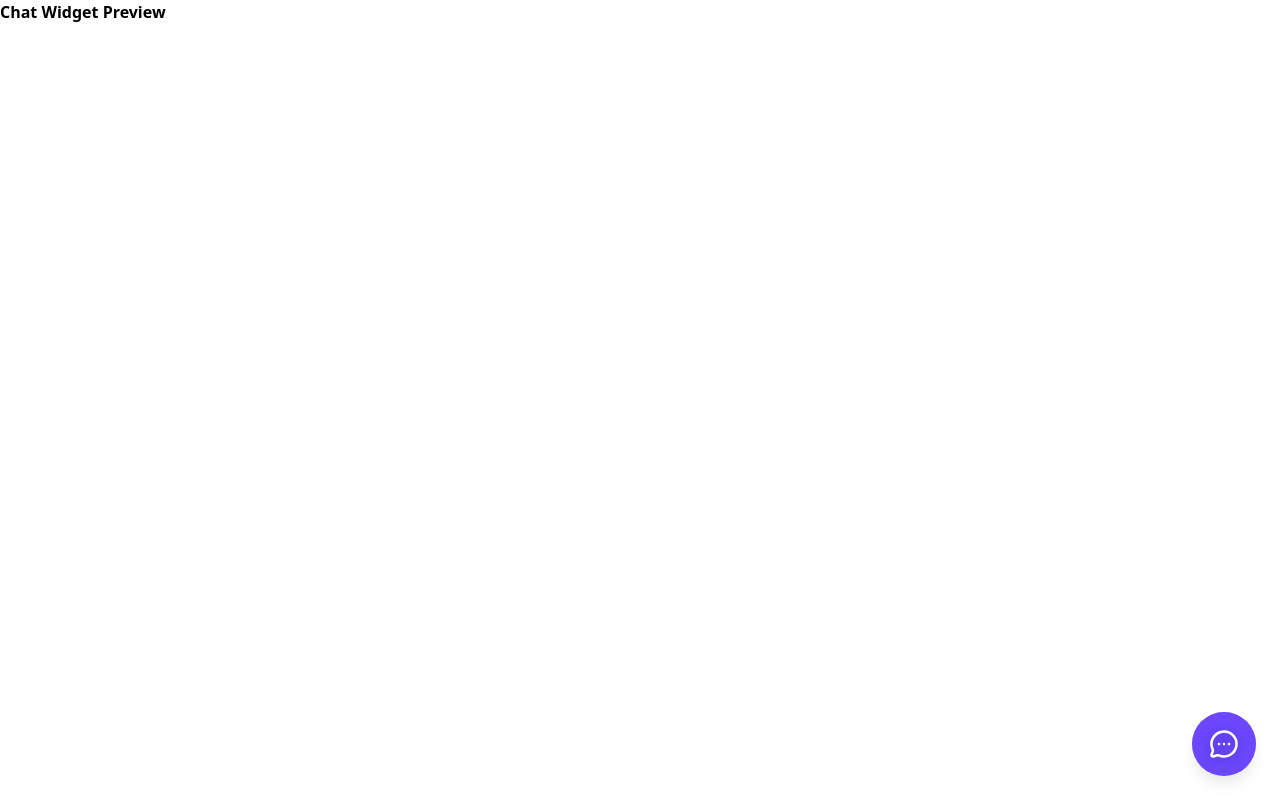
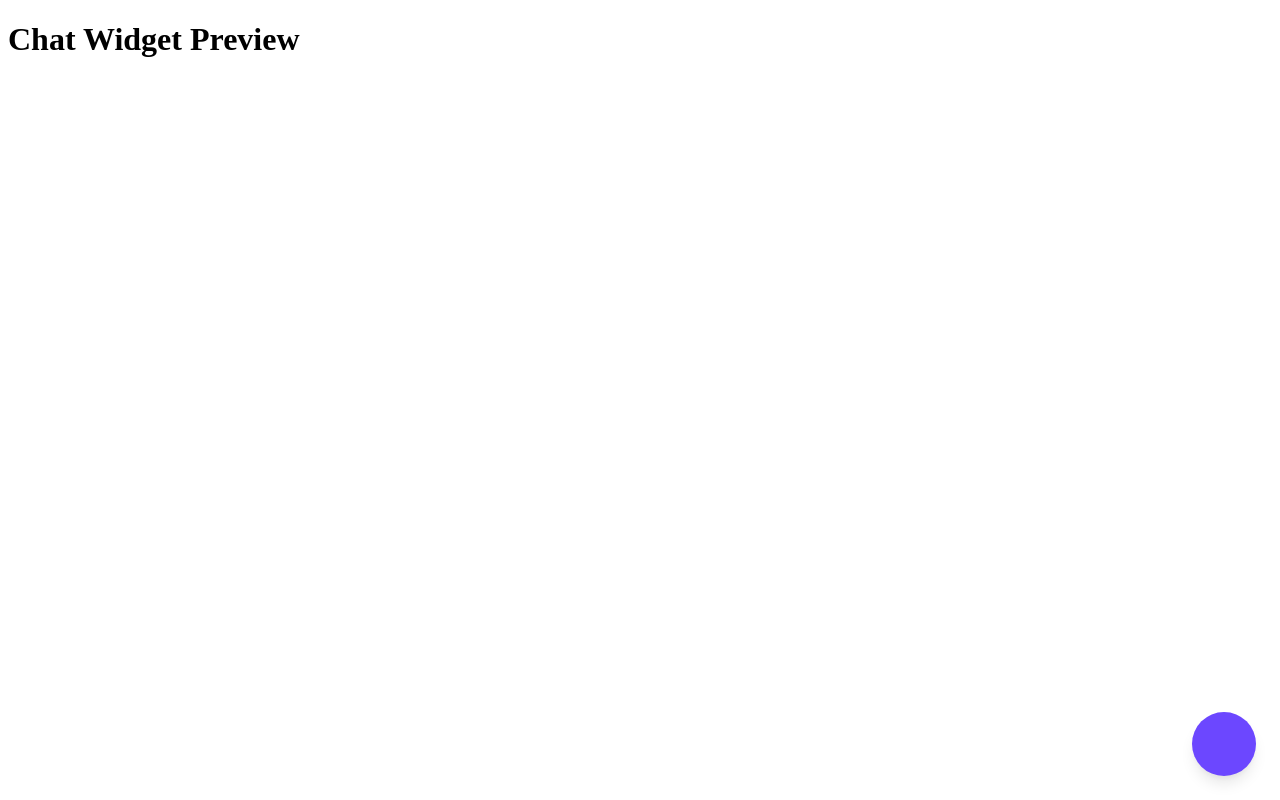
Before and after one commit to xavierzaidane/chat-widget-kalibry, a Next.js app: page / in a window 1280 px wide. Built offline with nearby package versions, Linux system fonts and the light colour scheme.

Commit message:
reset and unset css

```diff
--- a/app/components/ChatWidget.tsx
+++ b/app/components/ChatWidget.tsx
@@ -95,7 +95,7 @@ export function ChatWidget() {
             whileHover={{ scale: 1.05 }}
             whileTap={{ scale: 0.95 }}
           >
-            <MessageCircleMore size={30} className="text-white drop-shadow-[0_2px_6px_rgba(0,0,0,0.35)]" />
+            <MessageCircleMore size={30} className=".kalibry-chat-launcher svg" />
           </motion.span>
         </MorphingPopoverTrigger>
 
--- a/app/embed/chat-widget.css
+++ b/app/embed/chat-widget.css
@@ -1,19 +1,112 @@
-@import "tailwindcss";
-/* CSS Variables */
-:root {
-  --kalibry-primary: #6C47FF;
-  --kalibry-primary-dark: #6B4EFF;
-  --kalibry-primary-light: #A48CFF;
-  --kalibry-primary-lighter: #8C6BFF;
-  --kalibry-text-primary: #171717;
-  --kalibry-text-secondary: #4E32B5;
-  --kalibry-border: #dedddd;
-  --kalibry-bg-primary: #ffffff;
-  --kalibry-bg-secondary: #F4F4F7;
-  --kalibry-bg-header: #EFE6FF;
+/* ===== RESET TOTAL UNTUK WIDGET ===== */
+.kalibry-chat-widget-container,
+.kalibry-chat-widget-container *,
+.kalibry-chat-widget-container *::before,
+.kalibry-chat-widget-container *::after {
+  all: unset;
+  box-sizing: border-box;
+  display: revert;
+  font-family: inherit;
+  font-size: inherit;
+  line-height: inherit;
+  color: inherit;
+  background: none;
+  border: none;
+  padding: 0;
+  margin: 0;
 }
 
-/* Main chat widget container */
+/* ===== UTILITY CLASSES ===== */
+.space-y-5 > * + * {
+  margin-top: 1.25rem !important;
+}
+
+.space-y-4 > * + * {
+  margin-top: 1rem !important;
+}
+
+.flex {
+  display: flex !important;
+}
+
+.flex-col {
+  flex-direction: column !important;
+}
+
+.items-center {
+  align-items: center !important;
+}
+
+.justify-center {
+  justify-content: center !important;
+}
+
+.gap-2 {
+  gap: 0.5rem !important;
+}
+
+.mb-2 {
+  margin-bottom: 0.5rem !important;
+}
+
+.max-w-\[75\%\] {
+  max-width: 75% !important;
+}
+
+.max-w-\[60\%\] {
+  max-width: 60% !important;
+}
+
+.h-4 {
+  height: 1rem !important;
+}
+
+.w-40 {
+  width: 10rem !important;
+}
+
+.w-48 {
+  width: 12rem !important;
+}
+
+.w-56 {
+  width: 14rem !important;
+}
+
+.w-64 {
+  width: 16rem !important;
+}
+
+.w-28 {
+  width: 7rem !important;
+}
+
+.bg-slate-200 {
+  background-color: #e2e8f0 !important;
+}
+
+.bg-slate-200\/80 {
+  background-color: rgba(226, 232, 240, 0.8) !important;
+}
+
+.rounded-md {
+  border-radius: 0.375rem !important;
+}
+
+@keyframes pulse {
+  0%, 100% {
+    opacity: 1;
+  }
+  50% {
+    opacity: 0.5;
+  }
+}
+
+.animate-pulse {
+  animation: pulse 2s cubic-bezier(0.4, 0, 0.6, 1) infinite !important;
+}
+
+/* ===== STYLING UTAMA WIDGET ===== */
 .kalibry-chat-widget-container {
   position: fixed !important;
   bottom: 1.5rem !important;
@@ -21,11 +114,11 @@
   z-index: 99999 !important;
   font-family: -apple-system, BlinkMacSystemFont, 'Segoe UI', Roboto, sans-serif !important;
   line-height: 1.5 !important;
-  color: var(--kalibry-text-primary) !important;
+  color: #333333 !important;
   box-sizing: border-box !important;
 }
 
-/* Floating launcher button */
+/* ===== LAUNCHER BUTTON ===== */
 .kalibry-chat-launcher {
   display: flex !important;
   height: 4rem !important;
@@ -37,9 +130,20 @@
   background-color: #6C47FF !important;
   border: none !important;
   cursor: pointer !important;
-  box-shadow: 0 10px 15px -3px rgba(0, 0, 0, 0.1), inset 0 0 0 1px rgba(108, 71, 255, 0.35) !important;
+  box-shadow: 0 10px 15px -3px rgba(0, 0, 0, 0.1), 0 4px 6px -2px rgba(0, 0, 0, 0.05) !important;
   transition: all 0.2s ease !important;
   outline: none !important;
+  position: relative !important;
+  z-index: 100000 !important;
+}
+
+.kalibry-chat-launcher svg {
+  display: block !important;
+  width: 1.875rem !important;
+  height: 1.875rem !important;
+  color: white !important;
+  fill: currentColor !important;
+  filter: drop-shadow(0 2px 6px rgba(0, 0, 0, 0.35)) !important;
 }
 
 .kalibry-chat-launcher:hover {
@@ -51,11 +155,7 @@
   transform: scale(0.95) !important;
 }
 
-.kalibry-chat-launcher:focus {
-  outline: none !important;
-}
-
-/* Chat popup container */
+/* ===== CHAT POPUP ===== */
 .kalibry-chat-popup {
   position: fixed !important;
   bottom: 6rem !important;
@@ -65,17 +165,17 @@
   height: 620px !important;
   max-height: 86vh !important;
   border-radius: 0.5rem !important;
-  background-color: var(--kalibry-bg-primary) !important;
-  box-shadow: 0 2px 3px rgba(0, 0, 0, 0.15) !important;
-  border: 1px solid var(--kalibry-border) !important;
+  background-color: #ffffff !important;
+  box-shadow: 0 20px 25px -5px rgba(0, 0, 0, 0.1), 0 10px 10px -5px rgba(0, 0, 0, 0.04) !important;
+  border: 1px solid #e5e7eb !important;
   display: flex !important;
   flex-direction: column !important;
   overflow: hidden !important;
-  z-index: 999999 !important;
   box-sizing: border-box !important;
+  z-index: 99999 !important;
 }
 
-/* Chat header */
+/* ===== HEADER ===== */
 .kalibry-chat-header {
   flex: 0 0 auto !important;
   display: flex !important;
@@ -115,6 +215,7 @@
   font-weight: 600 !important;
   color: #4E32B5 !important;
   line-height: 1.2 !important;
+  display: block !important;
 }
 
 .kalibry-chat-header-subtitle {
@@ -123,12 +224,9 @@
   opacity: 0.6 !important;
   font-weight: 600 !important;
   margin-top: 0.25rem !important;
-}
-
-.kalibry-chat-header-subtitle img {
-  width: 0.5rem !important;
-  height: 0.5rem !important;
-  display: inline-block !important;
+  display: flex !important;
+  align-items: center !important;
+  gap: 0.5rem !important;
 }
 
 .kalibry-chat-header-actions {
@@ -145,6 +243,9 @@
   cursor: pointer !important;
   transition: background-color 0.2s !important;
   color: #A48BFF !important;
+  display: flex !important;
+  align-items: center !important;
+  justify-content: center !important;
 }
 
 .kalibry-online-indicator {
@@ -164,17 +265,17 @@
     opacity: 0.5;
   }
 }
+
 .kalibry-chat-header-button:hover {
   background-color: rgba(0, 0, 0, 0.05) !important;
-  border-radius: 1rem !important;
 }
 
-/* Messages container */
+/* ===== MESSAGES CONTAINER ===== */
 .kalibry-chat-messages-container {
   flex: 1 !important;
   overflow-y: auto !important;
   padding: 1.5rem 1.25rem !important;
-  background-color: var(--kalibry-bg-primary) !important;
+  background-color: #ffffff !important;
   box-sizing: border-box !important;
 }
 
@@ -194,10 +295,10 @@
 
 .kalibry-chat-message-bubble {
   max-width: 75% !important;
-  padding: 0.5rem 1rem !important;
-  border-radius: 0.5rem !important;
-  font-size: 1rem !important;
-  line-height: 1.35 !important;
+  padding: 0.75rem 1rem !important;
+  border-radius: 1rem !important;
+  font-size: 0.9375rem !important;
+  line-height: 1.4 !important;
   white-space: pre-line !important;
   word-wrap: break-word !important;
   box-sizing: border-box !important;
@@ -208,14 +309,17 @@
   background-color: #6C47FF !important;
   color: white !important;
   box-shadow: 0 1px 2px rgba(0, 0, 0, 0.05) !important;
+  border-bottom-right-radius: 0.25rem !important;
 }
 
 .kalibry-chat-message-bot-bubble {
-  background-color: #F1F1F1 !important;
-  color: var(--kalibry-text-primary) !important;
+  background-color: #F8FAFC !important;
+  color: #334155 !important;
+  border: 1px solid #F1F5F9 !important;
+  border-bottom-left-radius: 0.25rem !important;
 }
 
-/* Typing indicator */
+/* ===== TYPING INDICATOR ===== */
 .kalibry-chat-typing-indicator {
   display: flex !important;
   margin-top: 1.25rem !important;
@@ -224,13 +328,14 @@
 }
 
 .kalibry-chat-typing-bubble {
-  background-color: #F4F4F7 !important;
+  background-color: #F8FAFC !important;
   border-radius: 1rem !important;
-  padding: 0.5rem 0.75rem !important;
+  padding: 0.75rem 1rem !important;
   display: flex !important;
   align-items: center !important;
-  gap: 0.25rem !important;
+  gap: 0.375rem !important;
   max-width: 60% !important;
+  border: 1px solid #F1F5F9 !important;
 }
 
 .kalibry-chat-typing-dot {
@@ -255,12 +360,24 @@
   animation: kalibry-bounce 1s infinite !important;
 }
 
-/* Input area */
+@keyframes kalibry-bounce {
+  0%, 100% {
+    transform: translateY(0);
+    opacity: 1;
+  }
+  50% {
+    transform: translateY(-0.25rem);
+    opacity: 0.7;
+  }
+}
+
+/* ===== INPUT AREA ===== */
 .kalibry-chat-input-area {
   flex: 0 0 auto !important;
   padding: 1.5rem !important;
-  background-color: var(--kalibry-bg-primary) !important;
+  background-color: #ffffff !important;
   box-sizing: border-box !important;
+  border-top: 1px solid #F1F5F9 !important;
 }
 
 .kalibry-chat-input-container {
@@ -273,13 +390,18 @@
   align-items: center !important;
   gap: 0.75rem !important;
   box-sizing: border-box !important;
-  background-color: var(--kalibry-bg-primary) !important;
+  background-color: #ffffff !important;
+  transition: outline-color 0.2s ease !important;
+}
+
+.kalibry-chat-input-container:focus-within {
+  outline-color: #6C47FF !important;
 }
 
 .kalibry-chat-input-field {
   flex: 1 !important;
   background: transparent !important;
-  color: black !important;
+  color: #1a202c !important;
   font-size: 0.875rem !important;
   border: none !important;
   outline: none !important;
@@ -291,11 +413,7 @@
 
 .kalibry-chat-input-field::placeholder {
   opacity: 0.4 !important;
-  color: black !important;
-}
-
-.kalibry-chat-input-field:focus {
-  outline: none !important;
+  color: #6b7280 !important;
 }
 
 .kalibry-chat-send-button {
@@ -310,6 +428,7 @@
   padding: 0 !important;
   flex-shrink: 0 !important;
   color: #6C47FF !important;
+  transition: opacity 0.2s ease !important;
 }
 
 .kalibry-chat-send-button:hover:not(:disabled) {
@@ -318,32 +437,17 @@
 
 .kalibry-chat-send-button:disabled {
   cursor: not-allowed !important;
+  opacity: 0.4 !important;
 }
 
 .kalibry-chat-send-button svg {
   width: 1.5rem !important;
   height: 1.5rem !important;
-  fill: #6c47ff !important;
+  fill: currentColor !important;
   display: block !important;
 }
 
-.kalibry-chat-send-button:disabled svg {
-  opacity: 0.4 !important;
-}
-
-/* Animations */
-@keyframes kalibry-bounce {
-  0%, 100% {
-    transform: translateY(0);
-    opacity: 1;
-  }
-  50% {
-    transform: translateY(-0.5rem);
-    opacity: 0.7;
-  }
-}
-
-/* Scrollbar */
+/* ===== SCROLLBAR ===== */
 .kalibry-chat-messages-container::-webkit-scrollbar {
   width: 4px !important;
 }
@@ -361,11 +465,14 @@
   background: #a1a1aa !important;
 }
 
-/* Responsive */
+/* ===== RESPONSIVE ===== */
 @media (max-width: 640px) {
+  .kalibry-chat-widget-container {
+    right: 0.5rem !important;
+    bottom: 0.5rem !important;
+  }
+
   .kalibry-chat-popup {
-    right: 0.5rem !important;
-    bottom: 5rem !important;
     width: calc(100vw - 1rem) !important;
     max-width: calc(100vw - 1rem) !important;
     height: 80vh !important;
@@ -376,14 +483,38 @@
   }
 }
 
-/* Dark mode support */
+/* ===== DARK MODE SUPPORT ===== */
 @media (prefers-color-scheme: dark) {
-  :root {
-    --kalibry-text-primary: #fafafa;
-    --kalibry-text-secondary: #e0e0e0;
-    --kalibry-border: #3f3f46;
-    --kalibry-bg-primary: #18181b;
-    --kalibry-bg-secondary: #27272a;
-    --kalibry-bg-header: #2a2a2a;
+  .kalibry-chat-popup {
+    background-color: #18181b !important;
+    border-color: #3f3f46 !important;
+  }
+
+  .kalibry-chat-messages-container {
+    background-color: #18181b !important;
+  }
+
+  .kalibry-chat-message-bot-bubble {
+    background-color: #27272a !important;
+    color: #fafafa !important;
+    border-color: #3f3f46 !important;
+  }
+
+  .kalibry-chat-input-area {
+    background-color: #18181b !important;
+    border-top-color: #3f3f46 !important;
+  }
+
+  .kalibry-chat-input-container {
+    background-color: #27272a !important;
+    outline-color: #3f3f46 !important;
+  }
+
+  .kalibry-chat-input-field {
+    color: #fafafa !important;
+  }
+
+  .kalibry-chat-input-field::placeholder {
+    color: #a1a1aa !important;
   }
 }
```
